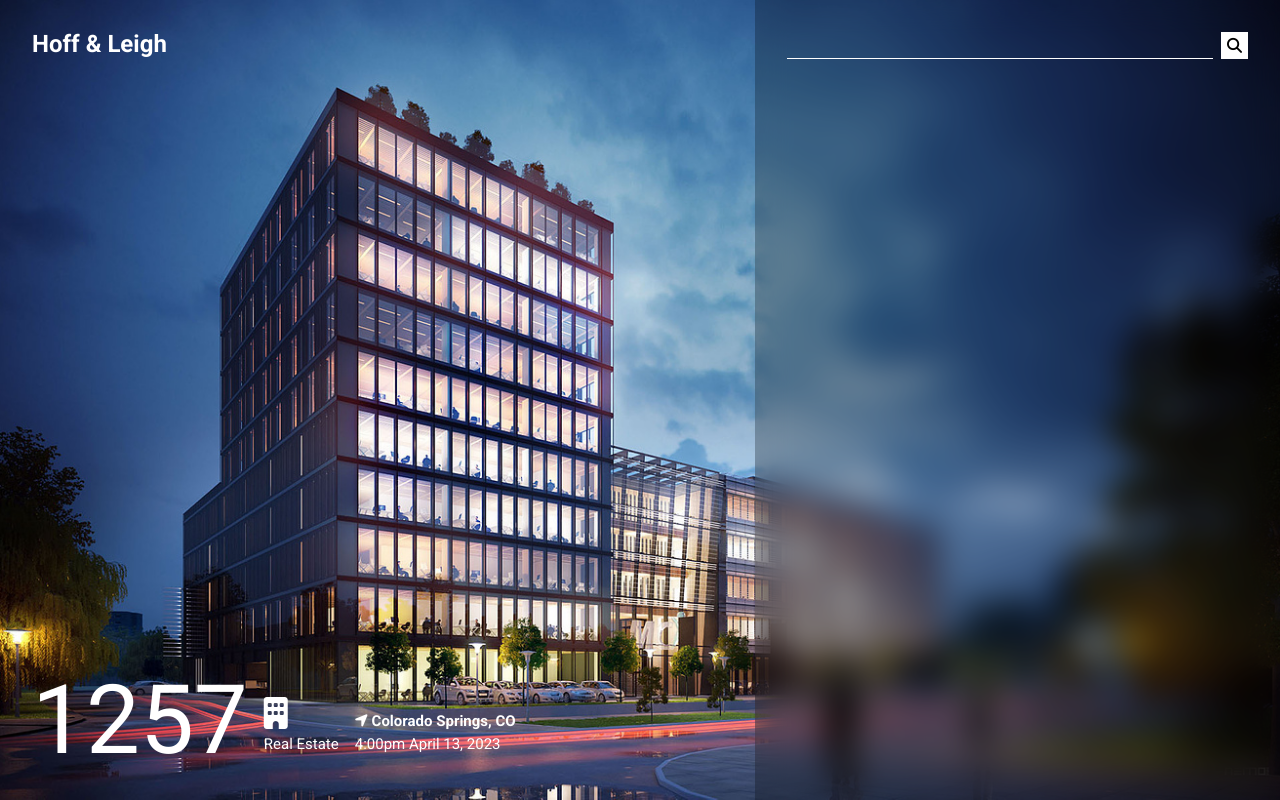
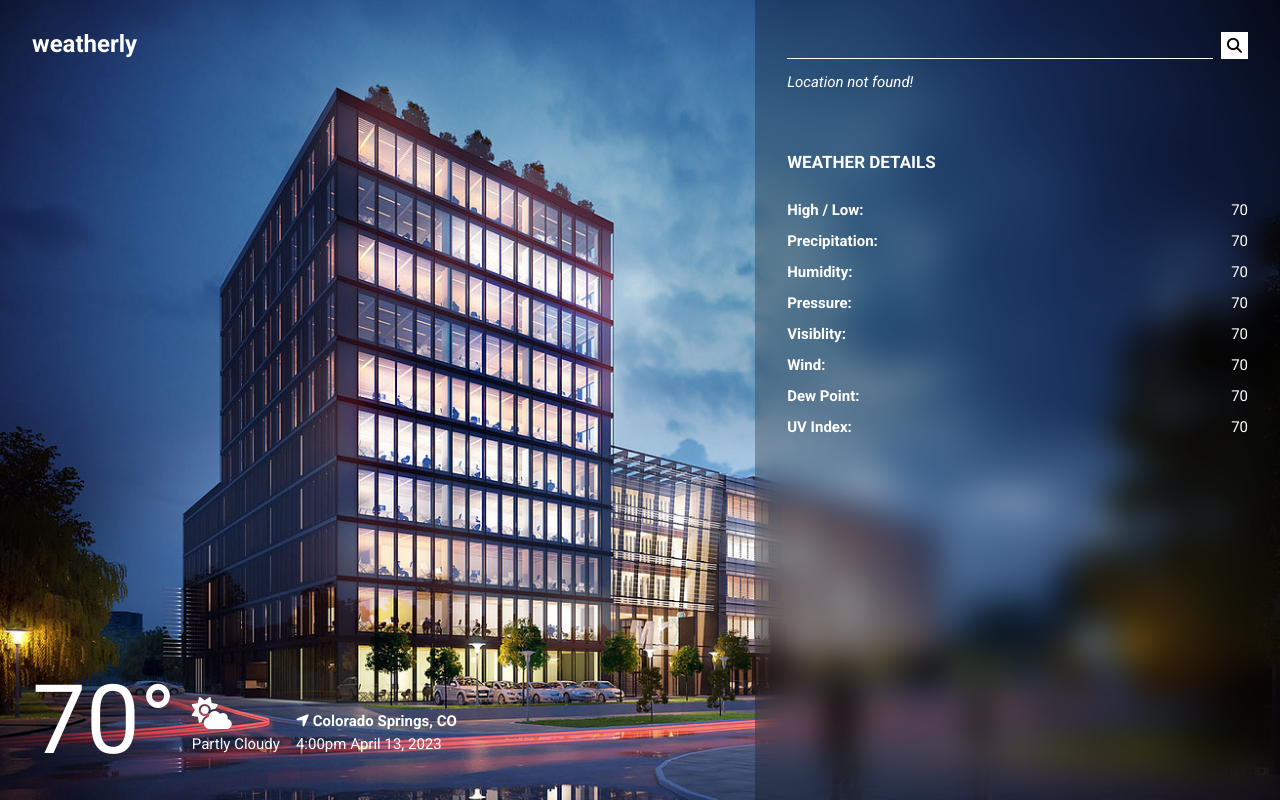
Before and after one commit to davmmcdonald/weather-app, a website built with webpack: page dist/index.html in a window 1280 px wide. Built offline with nearby package versions, Linux system fonts and the light colour scheme; no server answers.

Commit message:
Finished HTML & CSS wireframe

```diff
--- a/dist/index.html
+++ b/dist/index.html
@@ -4,24 +4,25 @@
     <meta charset="UTF-8">
     <meta http-equiv="X-UA-Compatible" content="IE=edge">
     <meta name="viewport" content="width=device-width, initial-scale=1.0">
-    <title>Weather App</title>
+    <title>weatherly</title>
     <link rel="stylesheet" href="reset.css">
     <link rel="stylesheet" href="style.css">
     <script src="main.js" defer></script>
-    <script src="https://kit.fontawesome.com/4f2a91077e.js" crossorigin="anonymous"></script>    <link rel="preconnect" href="https://fonts.googleapis.com">
+    <script src="https://kit.fontawesome.com/4f2a91077e.js" crossorigin="anonymous"></script>
+    <link rel="preconnect" href="https://fonts.googleapis.com">
     <link rel="preconnect" href="https://fonts.gstatic.com" crossorigin>
-    <link href="https://fonts.googleapis.com/css2?family=Roboto:wght@100;400;700&display=swap" rel="stylesheet">
+    <link href="https://fonts.googleapis.com/css2?family=Roboto:ital,wght@0,100;0,400;0,700;1,400&display=swap" rel="stylesheet">
 </head>
 <body>
     <header>
-        <h1 class="logo"><a href="">Hoff & Leigh</a></h1>
+        <h1 class="logo"><a href="">weatherly</a></h1>
     </header>
     <main>
         <section class="forecast-section">
-            <p class="temperature">1257</p>
+            <p class="temperature">70°</p>
             <div class="forecast-wrapper">
-                <i class="icon fa-solid fa-building"></i>
-                <p class="conditions">Real Estate</p>
+                <i class="icon fa-solid fa-cloud-sun"></i>
+                <p class="conditions">Partly Cloudy</p>
             </div>
             <div class="forecast-wrapper">
                 <p class="location"><i class="fa-solid fa-location-arrow"></i> Colorado Springs, CO</p>
@@ -35,6 +36,26 @@
                     <i class="fa-solid fa-magnifying-glass"></i>
                 </button>
             </form>
+            <p class="error">Location not found!</p>
+            <p class="heading">Weather Details</p>
+            <div class="grid">
+                <p class="item">High / Low:</p>
+                <p class="data">70</p>
+                <p class="item">Precipitation:</p>
+                <p class="data">70</p>
+                <p class="item">Humidity:</p>
+                <p class="data">70</p>
+                <p class="item">Pressure:</p>
+                <p class="data">70</p>
+                <p class="item">Visiblity:</p>
+                <p class="data">70</p>
+                <p class="item">Wind:</p>
+                <p class="data">70</p>
+                <p class="item">Dew Point:</p>
+                <p class="data">70</p>
+                <p class="item">UV Index:</p>
+                <p class="data">70</p>
+            </div>
         </section>
     </main>
 </body>
--- a/dist/style.css
+++ b/dist/style.css
@@ -61,6 +61,7 @@ main {
 
 .search-wrapper {
     display: flex;
+    padding-bottom: 16px;
 }
 
 .search-bar {
@@ -77,5 +78,32 @@ main {
     aspect-ratio: 1/1;
     background-color: #FFFFFF;
     border: none;
+    outline: none;
     cursor: pointer;
 }
+
+.error {
+    margin-bottom: 64px;
+    font-style: italic;
+}
+
+.heading {
+    margin-bottom: 32px;
+    font-weight: 700;
+    font-size: 17px;
+    text-transform: uppercase;
+}
+
+.grid {
+    display: grid;
+    grid-template-columns: repeat(2, 1fr);
+    gap: 16px;
+}
+
+.item {
+    font-weight: 700;
+}
+
+.data {
+    text-align: right;
+}
```
